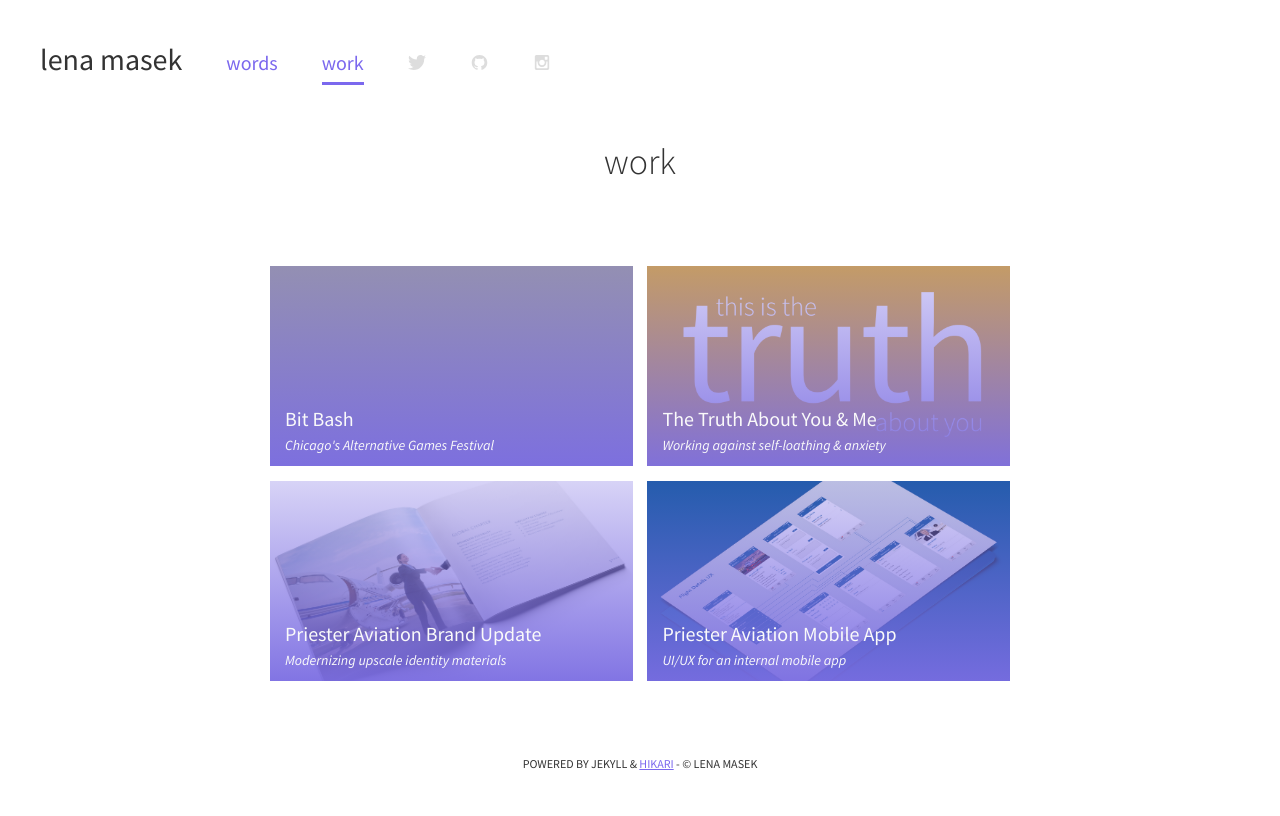
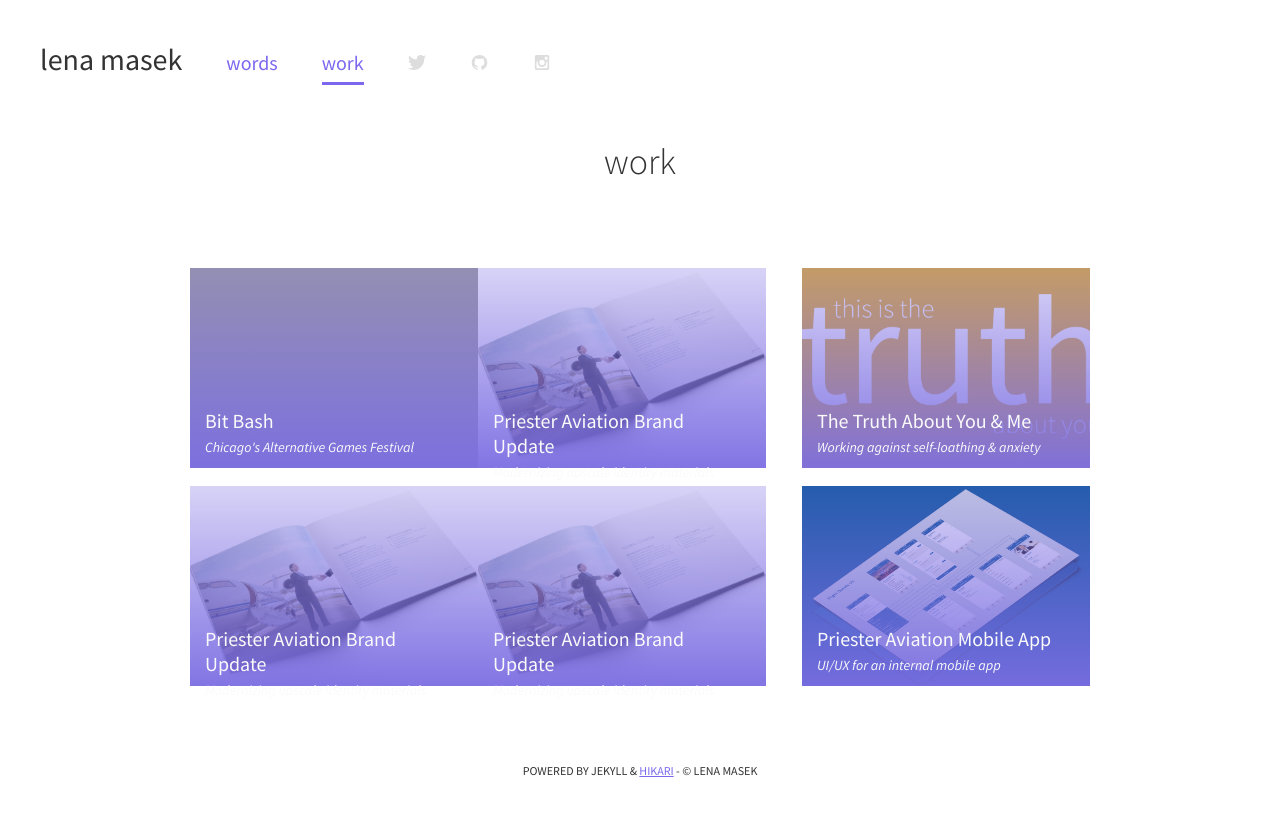
Before and after one commit to lenamasek/lenamasek.github.io, a Jekyll site: the page built from work/index.html, in a window 1280 px wide. Shown: the top 816 px of the page. Built offline with Jekyll 4.4.1, drawn with Linux system fonts in a browser that asks for light colours.

Commit message:
creating a wider .single-wrap(-xl) for the portfolio page. looks silly on small screens

```diff
--- a/_scss/pages/_posts.scss
+++ b/_scss/pages/_posts.scss
@@ -99,6 +99,16 @@
 
 } // end #single-wrap
 
+
+.single-wrap-xl {
+  @extend .single-wrap;
+  max-width:900px;
+}
+
+
+
+
+
 // Pagination
 
 #prev,
--- a/work/index.html
+++ b/work/index.html
@@ -10,20 +10,27 @@
      <h1 class="page-title" itemprop="name headline">work</h1>
 </section>
 
-<section class="single-wrap">
+<section class="single-wrap-xl">
 
 <div class="group">
 		<a href="{{ site.url }}/project/2014/01/28/bitbash/">
-	<div class="col span_3_of_6 portfolio-item" id="bitbash">
+	<div class="col span_2_of_6 portfolio-item" id="bitbash">
 		Bit Bash <br/>
 		<p class="subtitle">Chicago's Alternative Games Festival</p>
 	</div>
 		</a>
 
 		<a href="{{ site.url }}/project/2014/01/28/truth-about-you-and-me/">
-	<div class="col span_3_of_6 portfolio-item" id="truth">
+	<div class="col span_2_of_6 portfolio-item" id="truth">
 		The Truth About You &amp; Me<br/>
 		<p class="subtitle">Working against self-loathing &amp; anxiety</p>
+	</div>
+		</a>
+
+		<a href="{{ site.url }}/project/2014/01/28/priester-aviation-brand-update/">
+	<div class="col span_2_of_6 portfolio-item" id="pr-brand">
+		Priester Aviation Brand Update <br/>
+		<p class="subtitle">Modernizing upscale identity materials</p>
 	</div>
 		</a>
 
@@ -31,19 +38,25 @@
 
 <div class="group">
 		<a href="{{ site.url }}/project/2014/01/28/priester-aviation-brand-update/">
-	<div class="col span_3_of_6 portfolio-item" id="pr-brand">
+	<div class="col span_2_of_6 portfolio-item" id="pr-brand">
 		Priester Aviation Brand Update <br/>
 		<p class="subtitle">Modernizing upscale identity materials</p>
 	</div>
 		</a>
 
 		<a href="{{ site.url }}/project/2014/01/28/priester-aviation-mobile-app/">
-	<div class="col span_3_of_6 portfolio-item" id="pr-mobile">
+	<div class="col span_2_of_6 portfolio-item" id="pr-mobile">
 		Priester Aviation Mobile App<br/>
 		<p class="subtitle">UI/UX for an internal mobile app</p>
 	</div>
 		</a>
 
+		<a href="{{ site.url }}/project/2014/01/28/priester-aviation-brand-update/">
+	<div class="col span_2_of_6 portfolio-item" id="pr-brand">
+		Priester Aviation Brand Update <br/>
+		<p class="subtitle">Modernizing upscale identity materials</p>
+	</div>
+		</a>
 </div>
 
 
```
